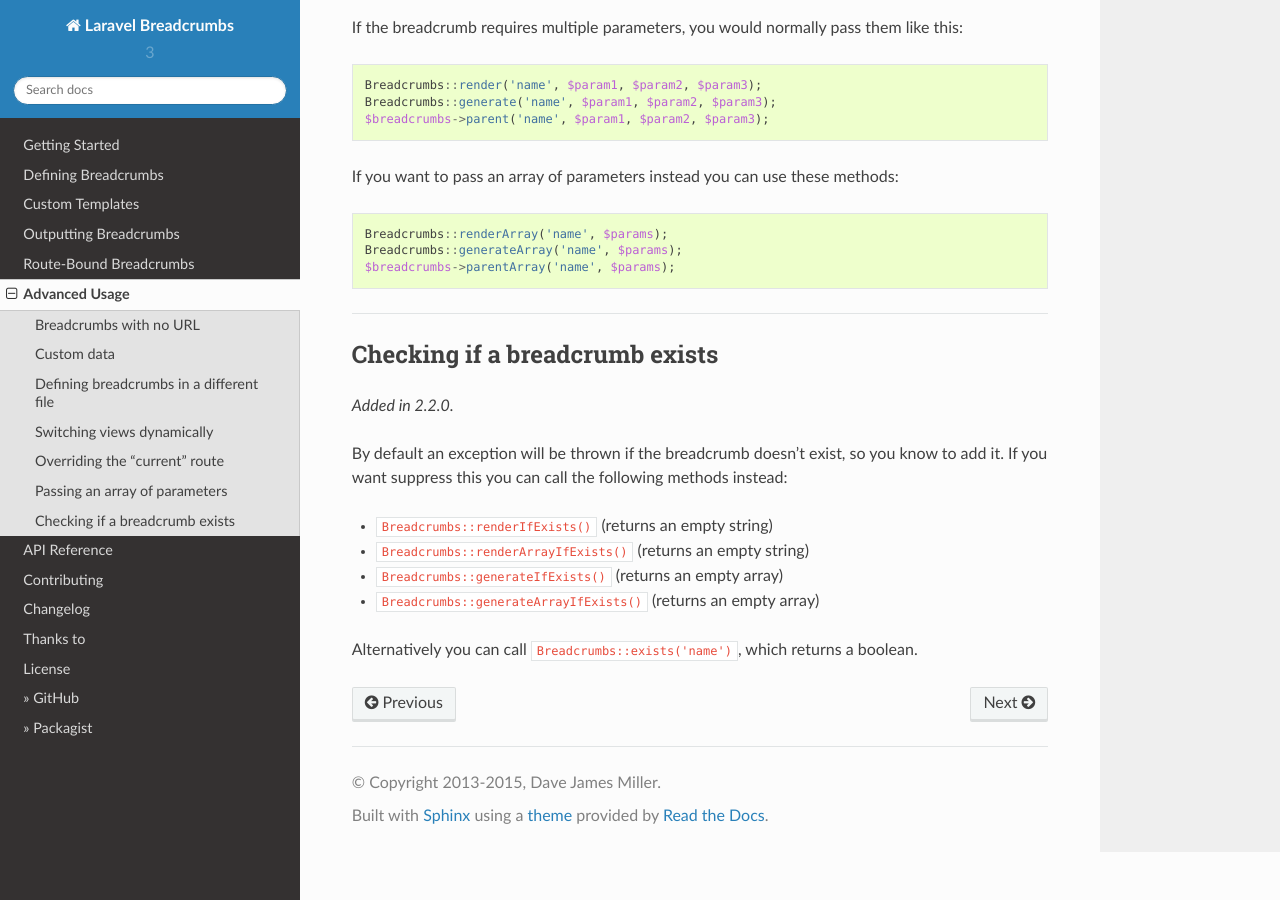
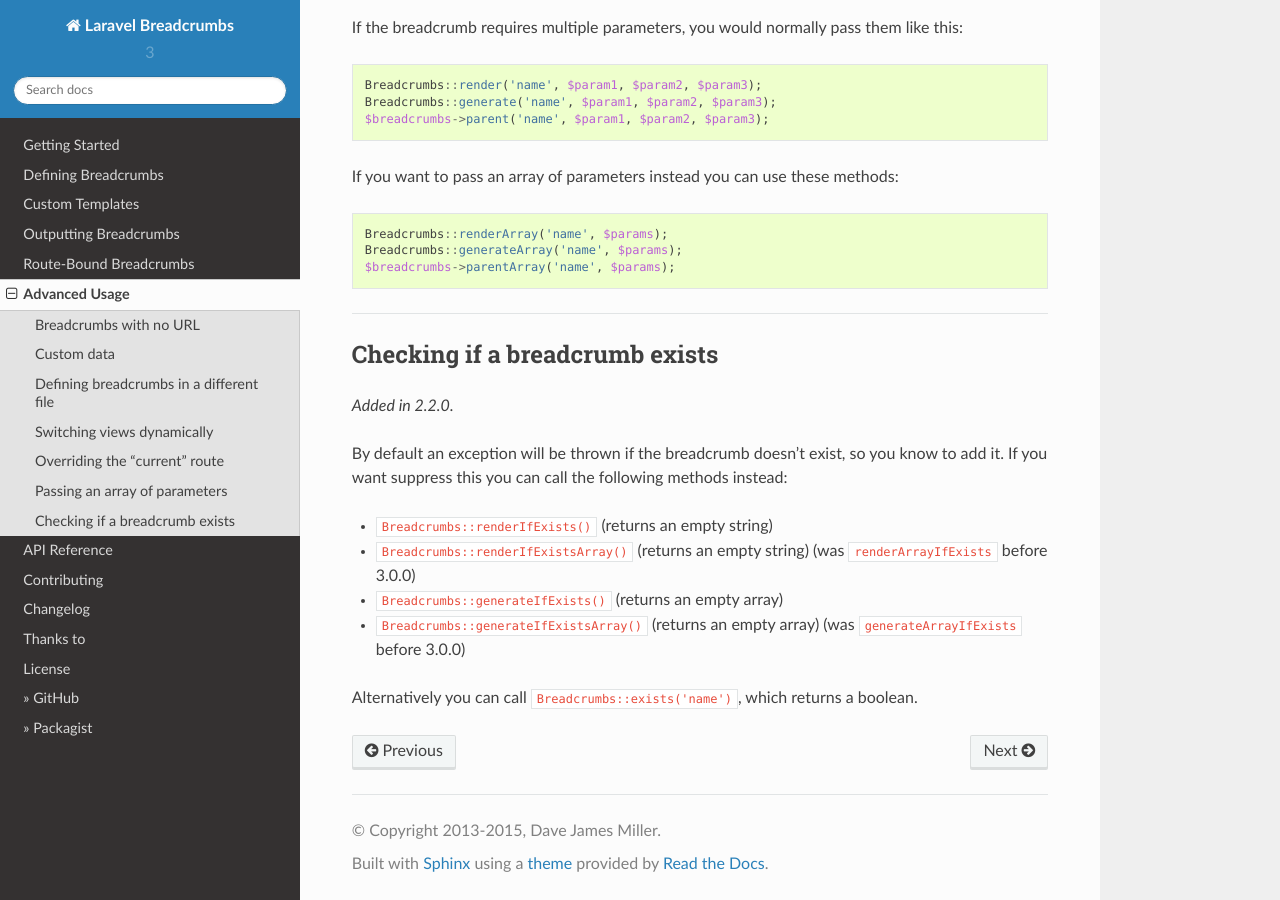
Before and after one commit to d13r/laravel-breadcrumbs, a Sphinx documentation site: the page built from docs/advanced.rst, in a window 1280 px wide and 900 px high, scrolled down 2446 px. Built offline with Sphinx 7.4.7 and the Read the Docs theme 2.0.0, drawn with Linux system fonts in a browser that asks for light colours.

Commit message:
Update advanced.rst
Replace references to deprecated array methods

```diff
--- a/docs/advanced.rst
+++ b/docs/advanced.rst
@@ -141,8 +141,8 @@
 By default an exception will be thrown if the breadcrumb doesn't exist, so you know to add it. If you want suppress this you can call the following methods instead:
 
 - ``Breadcrumbs::renderIfExists()`` (returns an empty string)
-- ``Breadcrumbs::renderArrayIfExists()`` (returns an empty string)
+- ``Breadcrumbs::renderIfExistsArray()`` (returns an empty string) (was ``renderArrayIfExists`` before 3.0.0)
 - ``Breadcrumbs::generateIfExists()`` (returns an empty array)
-- ``Breadcrumbs::generateArrayIfExists()`` (returns an empty array)
+- ``Breadcrumbs::generateIfExistsArray()`` (returns an empty array) (was ``generateArrayIfExists`` before 3.0.0)
 
 Alternatively you can call ``Breadcrumbs::exists('name')``, which returns a boolean.
```
